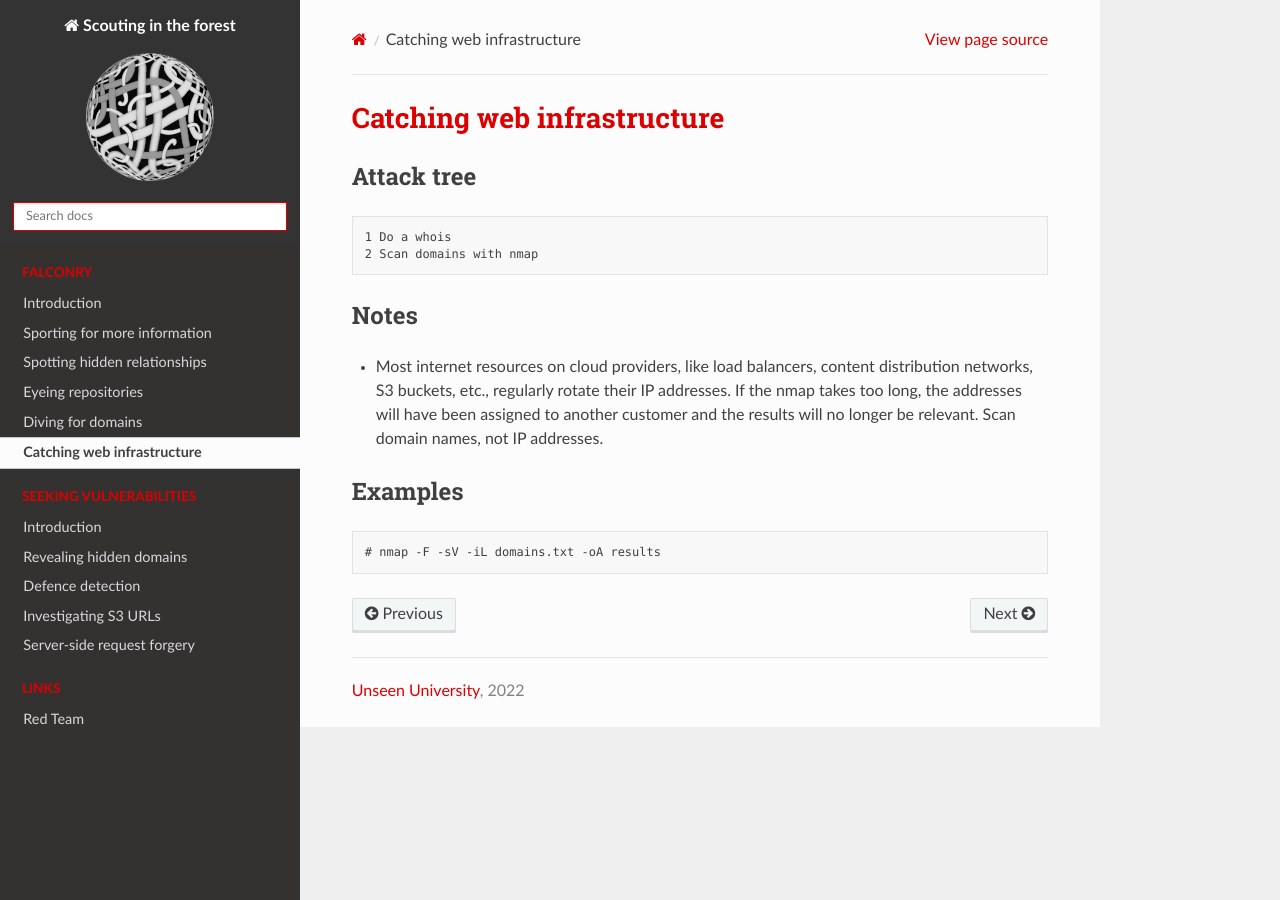
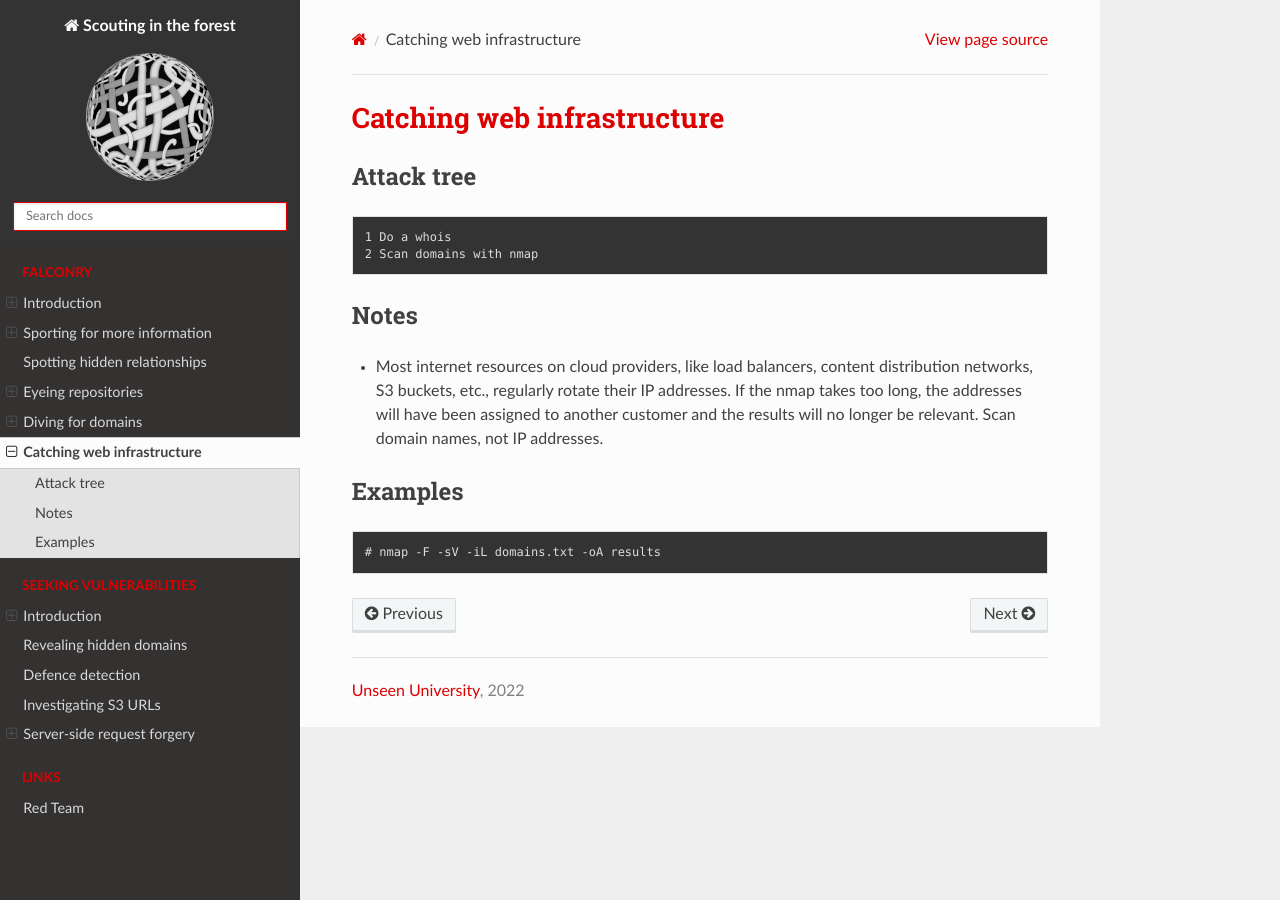
Before and after one commit to tymyrddin/red-recon, a Sphinx documentation site: the page built from source/docs/falconry/infrastructure.md, in a window 1280 px wide. Built offline with Sphinx 7.4.7 and the Read the Docs theme 2.0.0, drawn with Linux system fonts in a browser that asks for light colours.

Commit message:
Code dark

```diff
--- a/source/_static/css/custom.css
+++ b/source/_static/css/custom.css
@@ -29,3 +29,8 @@ a:hover {
   padding: 6px 12px;
   border-color: #DD0000;
 }
+
+.highlight {
+  background: #333;
+  color: #ddd;
+}
--- a/source/conf.py
+++ b/source/conf.py
@@ -49,7 +49,7 @@ html_theme_options = {
     'sticky_navigation': False,
     'navigation_depth': 3,
     'includehidden': True,
-    'titles_only': True
+    'titles_only': False
 }
 
 html_title = "Scouting in the forest"
```
